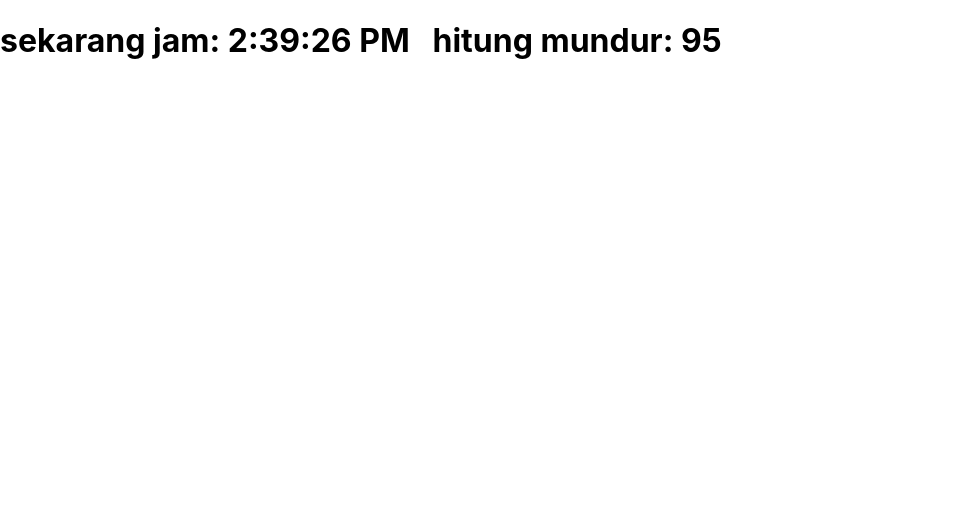
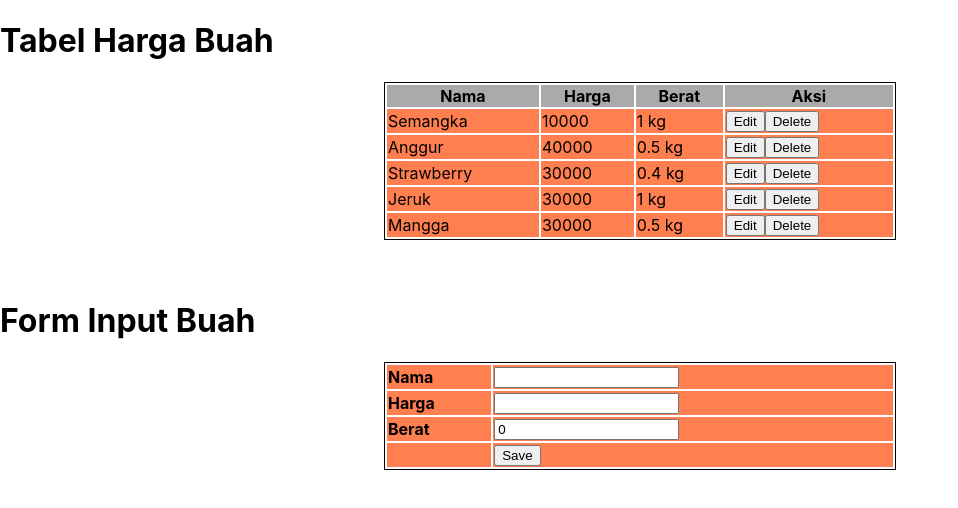
Before and after one commit to HendryTju/sanbercode-reactjs-0820-2, a React (Create React App) app in the folder my-app/: page / in a window 1280 px wide. Shown: the top 508 px of the page, without its empty margins (0-958 px from the left). Built offline with nearby package versions, Linux system fonts and the light colour scheme.

Commit message:
Finish Tugas 12 :apple:
Create form and list in React... It's confusing

```diff
--- a/my-app/src/App.js
+++ b/my-app/src/App.js
@@ -1,6 +1,7 @@
 import React from "react";
 import "./App.css";
-import Clock from "./Tugas-11/clock.jsx";
+// import Clock from "./Tugas-11/clock.jsx";
+import FormBuah from "./Tugas-12/formeditbuah.jsx";
 
 // Create react app based on Quiz
 // Use the same inline styling, because just need to change inside app.js
@@ -8,7 +9,7 @@
 function App() {
   return (
     <div>
-      <Clock />
+      <FormBuah />
     </div>
   );
 }
--- /dev/null
+++ b/my-app/src/Tugas-12/formeditbuah.jsx
@@ -0,0 +1,189 @@
+import React, { Component } from "react";
+
+class FormBuah extends Component {
+  constructor(props) {
+    super(props);
+    this.state = {
+      dataBuah: [
+        { nama: "Semangka", harga: 10000, berat: 1000 },
+        { nama: "Anggur", harga: 40000, berat: 500 },
+        { nama: "Strawberry", harga: 30000, berat: 400 },
+        { nama: "Jeruk", harga: 30000, berat: 1000 },
+        { nama: "Mangga", harga: 30000, berat: 500 },
+      ],
+      inputName: "",
+      inputPrice: "",
+      inputWeight: 0,
+      index: -1,
+    };
+
+    this.submitForm = this.submitForm.bind(this);
+    this.deleteBuah = this.deleteBuah.bind(this);
+  }
+
+  submitForm(event) {
+    event.preventDefault();
+    var index = this.state.index;
+    var inputAll = {
+      nama: this.state.inputName,
+      harga: this.state.inputPrice,
+      berat: this.state.inputWeight,
+    };
+    if (index === -1) {
+      this.setState({
+        dataBuah: [...this.state.dataBuah, inputAll],
+        inputName: "",
+        inputPrice: "",
+        inputWeight: "",
+      });
+    } else {
+      var updateDataBuah = this.state.dataBuah;
+      updateDataBuah[index] = inputAll;
+
+      this.setState({
+        dataBuah: [...updateDataBuah],
+        inputName: "",
+        inputPrice: "",
+        inputWeight: "",
+        index: -1,
+      });
+    }
+    inputAll = {};
+  }
+
+  changeInputName = (event) => {
+    var value = event.target.value;
+    this.setState({ inputName: value });
+  };
+  changeInputHarga = (event) => {
+    var value = event.target.value;
+    this.setState({ inputPrice: value });
+  };
+  changeInputBerat = (event) => {
+    var value = event.target.value;
+    this.setState({ inputWeight: value });
+  };
+
+  editForm = (event) => {
+    var index = event.target.value;
+    var dataBuah = this.state.dataBuah[index];
+    this.setState({
+      inputName: dataBuah.nama,
+      inputPrice: dataBuah.harga,
+      inputWeight: dataBuah.berat,
+      index: index,
+    });
+  };
+
+  deleteBuah(event) {
+    var index = event.target.value;
+    var updateDataBuah = this.state.dataBuah;
+    updateDataBuah.splice(index, 1);
+    this.setState({
+      inputPrice: "",
+      inputPrice: "",
+      inputWeight: "",
+      index: -1,
+    });
+  }
+
+  render() {
+    return (
+      <>
+        <div>
+          <h1>Tabel Harga Buah</h1>
+
+          <table
+            style={{ border: "1px solid", width: "40%", margin: "0 auto" }}
+          >
+            <thead style={{ background: "#aaa" }}>
+              <tr>
+                <th>Nama</th>
+                <th>Harga</th>
+                <th>Berat</th>
+                <th>Aksi</th>
+              </tr>
+            </thead>
+            <tbody style={{ background: "coral" }}>
+              {this.state.dataBuah.map((el, index) => {
+                return (
+                  <tr key={index}>
+                    <td>{el.nama}</td>
+                    <td>{el.harga}</td>
+                    <td>{el.berat / 1000} kg</td>
+                    <td>
+                      <button value={index} onClick={this.editForm}>
+                        Edit
+                      </button>
+                      <button value={index} onClick={this.deleteBuah}>
+                        Delete
+                      </button>
+                    </td>
+                  </tr>
+                );
+              })}
+            </tbody>
+          </table>
+
+          <br></br>
+          <br></br>
+
+          <h1>Form Input Buah</h1>
+
+          <form onSubmit={this.submitForm}>
+            <table
+              style={{ border: "1px solid", width: "40%", margin: "0 auto" }}
+            >
+              <tbody style={{ background: "coral" }}>
+                <tr>
+                  <td>
+                    <strong>Nama</strong>
+                  </td>
+                  <td>
+                    <input
+                      type="text"
+                      value={this.state.inputName}
+                      onChange={this.changeInputName}
+                    ></input>
+                  </td>
+                </tr>
+                <tr>
+                  <td>
+                    <strong>Harga</strong>
+                  </td>
+                  <td>
+                    <input
+                      type="text"
+                      value={this.state.inputPrice}
+                      onChange={this.changeInputHarga}
+                    ></input>
+                  </td>
+                </tr>
+                <tr>
+                  <td>
+                    <strong>Berat</strong>
+                  </td>
+                  <td>
+                    <input
+                      type="text"
+                      value={this.state.inputWeight}
+                      onChange={this.changeInputBerat}
+                    ></input>
+                  </td>
+                </tr>
+                <tr>
+                  <td></td>
+                  <td>
+                    <button>Save</button>
+                  </td>
+                </tr>
+              </tbody>
+            </table>
+          </form>
+        </div>
+      </>
+    );
+  }
+}
+
+export default FormBuah;
```
